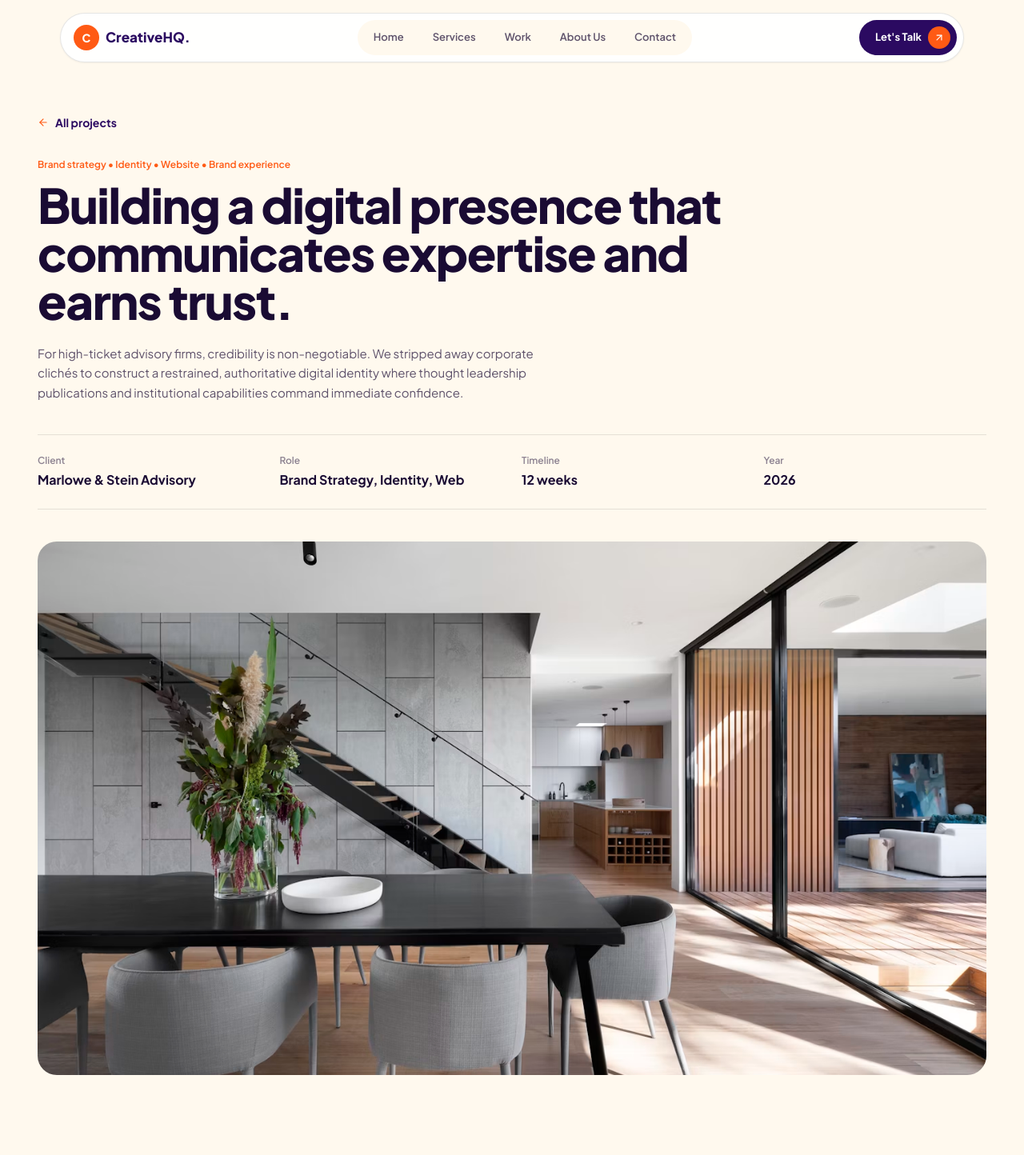
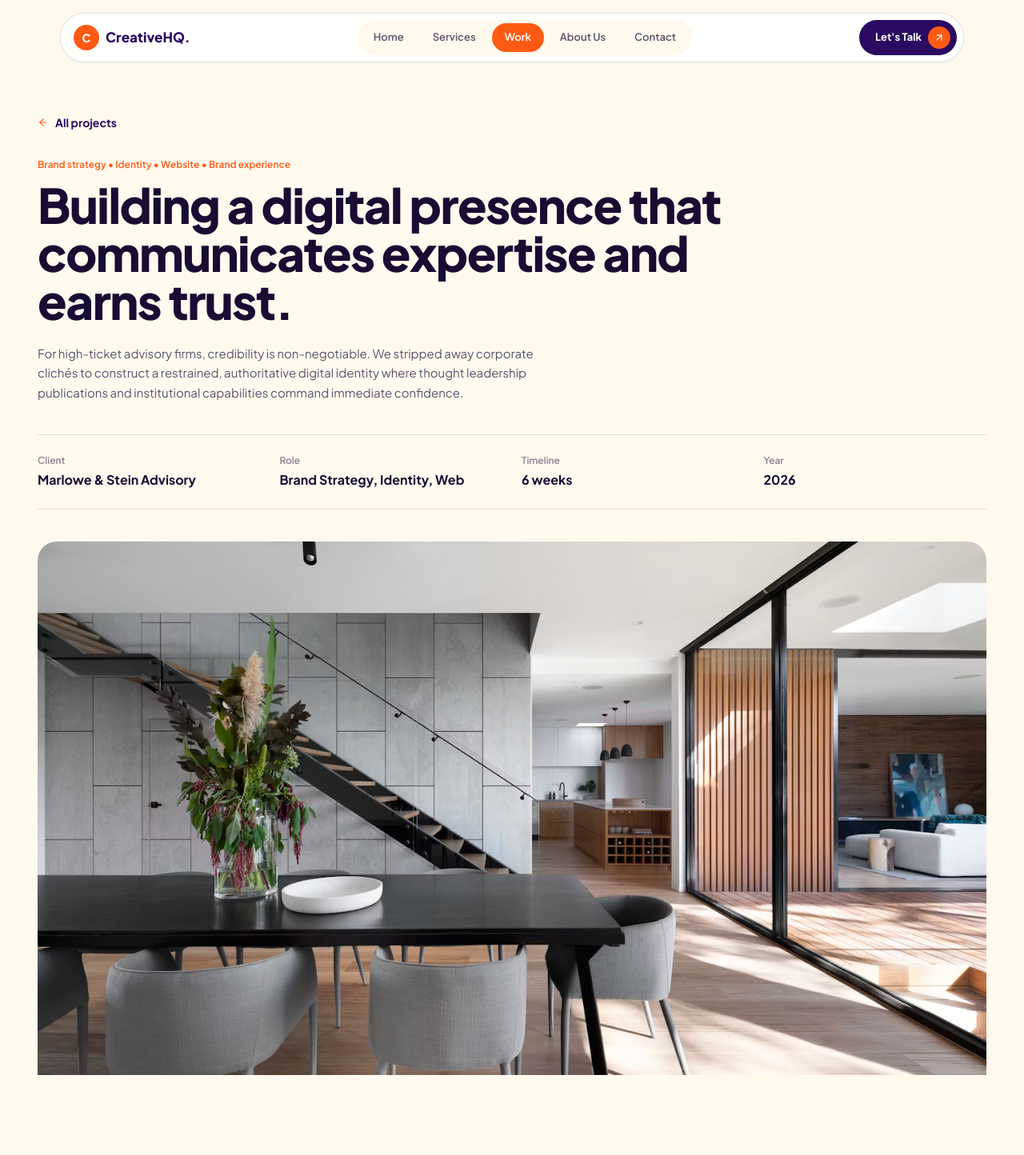
Before and after one commit to FrekeNobles/creativehq, a Next.js app: page /work/advisory-digital-presence in a window 1280 px wide. Shown: the top 1444 px of the page at 80% size. Built offline with nearby package versions, Linux system fonts and the light colour scheme.

Commit message:
add portfolio links

```diff
--- a/app/page.tsx
+++ b/app/page.tsx
@@ -59,7 +59,7 @@ export default function Home() {
           </p>
           <div className="mt-8 flex flex-wrap gap-3">
             <Link href="#work" className="flex items-center gap-3 rounded-full bg-orange py-2 pl-6 pr-2 text-sm font-bold text-white transition-all duration-300 hover:gap-4 ">View Selected Work <ArrowDot dark /></Link>
-            <Link href="#contact" className="flex items-center gap-2 rounded-full border border-black/15 bg-white px-6 py-3 text-sm font-bold transition-all duration-300 hover:gap-4 ">Start a conversation <ArrowUpRight size={14} className='text-orange' /></Link>
+            <Link href="#contact" className="flex items-center gap-2 rounded-full border border-black/15 bg-white px-6 py-2 text-sm font-bold transition-all duration-300 hover:gap-4 ">Start a conversation <ArrowUpRight size={14} className='text-orange' /></Link>
           </div>
         </div>
        <div className="relative h-[420px] overflow-hidden rounded-tl-[80px] border-l-4 border-t-4 border-orange sm:h-[560px] lg:mt-28 lg:h-[740px] lg:rounded-tl-[180px]">
@@ -173,9 +173,27 @@ export default function Home() {
   );
 })}
         </div>
-        <div className="mt-10 flex justify-center">
-          <Link href="#work" className="flex items-center gap-3 rounded-full bg-orange py-2 pl-6 pr-2 text-sm font-bold text-white transition-all duration-300 hover:gap-4 ">View More Of Our Projects <ArrowDot dark /></Link>
-        </div>
+        <div className="mx-auto mt-10 flex w-full max-w-[600px] flex-col items-center gap-4 sm:flex-row sm:justify-between sm:gap-8">
+        <Link
+          href="https://aureus-gamma.vercel.app/"
+          target="_blank"
+          rel="noopener noreferrer"
+          className="flex items-center gap-3 rounded-full bg-orange py-2 pl-6 pr-2 text-sm font-bold text-white transition-all duration-300 hover:gap-4"
+        >
+          View More Web Projects
+          <ArrowDot dark />
+        </Link>
+
+        <Link
+          href="https://www.behance.net/masudadeiza1"
+          target="_blank"
+          rel="noopener noreferrer"
+          className="flex items-center gap-2 rounded-full border border-black/15 bg-white px-6 py-2 text-sm font-bold transition-all duration-300 hover:gap-4"
+        >
+          View More Design Projects
+          <ArrowDot   />
+        </Link>
+      </div>
       </section>
 
       {/* Process */}
--- a/app/work/[slug]/page.tsx
+++ b/app/work/[slug]/page.tsx
@@ -33,10 +33,10 @@ export default function CaseStudy({ params }: { params: { slug: string } }) {
           ))}
         </dl>
         <img
-  src={p.caseStudyImages.hero}
-  alt={p.title}
-  className="mt-10 aspect-[16/9] w-full rounded-3xl object-cover"
-/>
+          src={p.caseStudyImages.hero}
+          alt={p.title}
+          className="mt-10 aspect-[16/9] w-full rounded-t-3xl object-cover"
+        />
       </section>
 
       <section className="wrap mt-16 grid gap-8 lg:mt-24 lg:grid-cols-[1fr_2fr] lg:gap-16">
--- a/components/Chrome.tsx
+++ b/components/Chrome.tsx
@@ -25,19 +25,19 @@ export function Nav() {
   }, [path]);
 
   const active =
-    path !== '/'
+  path.startsWith('/work')
+    ? 'Work'
+    : path !== '/'
       ? ''
       : hash === '#services'
         ? 'Services'
         : hash === '#work'
           ? 'Work'
-           : hash === 'work'
-            ? 'Work'
-            : hash === '#about'
-              ? 'About Us'
-              : hash === '#contact'
-                ? 'Contact'
-                : 'Home';
+          : hash === '#about'
+            ? 'About Us'
+            : hash === '#contact'
+              ? 'Contact'
+              : 'Home';
 
   const cls = (l: string) =>
     `rounded-full px-4 py-2 text-[13px] font-semibold ${
--- a/lib/data.ts
+++ b/lib/data.ts
@@ -39,7 +39,7 @@ export const projects = [
         img('pc-screen-1.jpg'),
       ],
   },
-    client: 'Pulsegrid', role: 'Positioning, Product Design, Frontend', timeline: '14 weeks',
+    client: 'Pulsegrid', role: 'Positioning, Product Design, Frontend', timeline: '6 weeks',
     challenge: 'Pulsegrid’s platform was powerful, but first-time users could not tell what it did or where to start. Demos took an hour, and trials stalled before the first insight.',
     approach: [
       { t: 'Reframe the story', d: 'We rewrote positioning around one decision the product helps leaders make, not a list of features.' },
@@ -62,7 +62,7 @@ export const projects = [
         img('office-2.png'),
       ],
   },
-    client: 'Marlowe & Stein Advisory', role: 'Brand Strategy, Identity, Web', timeline: '12 weeks',
+    client: 'Marlowe & Stein Advisory', role: 'Brand Strategy, Identity, Web', timeline: '6 weeks',
     challenge: 'The firm advised on cross-border deals but looked like every other consultancy online. Partners were spending discovery calls proving credentials that the website should have established.',
     approach: [
       { t: 'Find the voice', d: 'Partner interviews shaped a calm, precise tone of voice that reads as confident rather than promotional.' },
```
